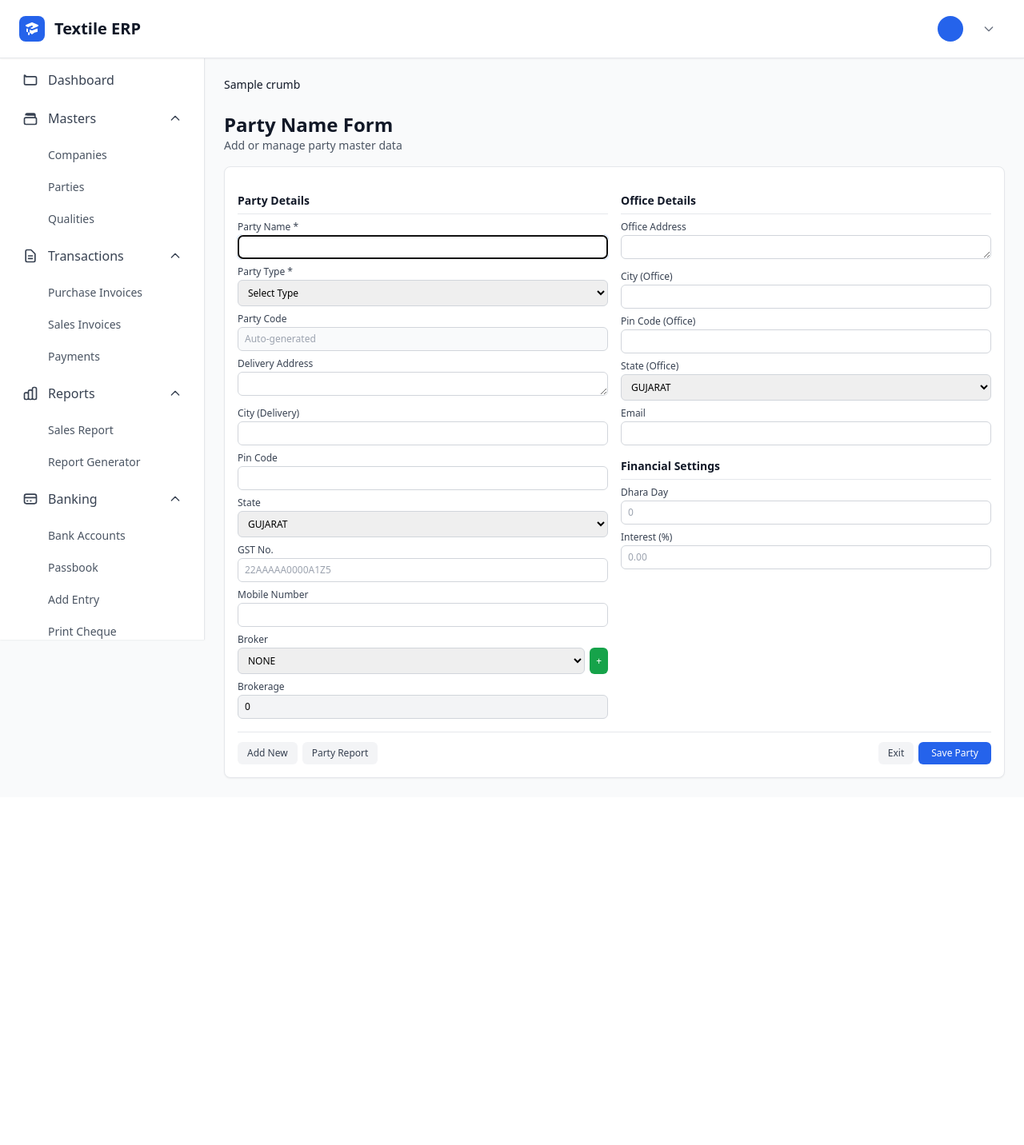
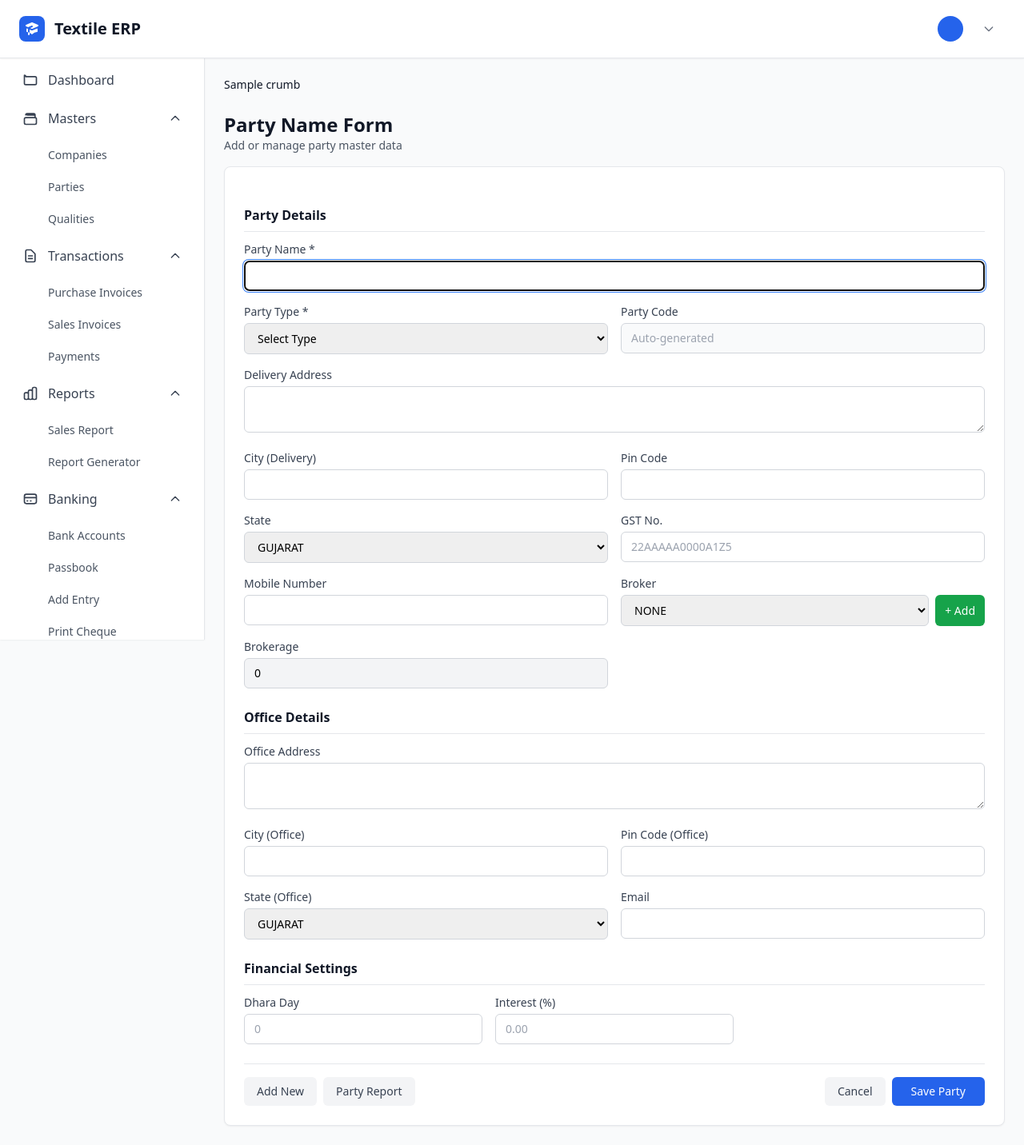
Before and after one commit to pc0riginal/textile, a Python web app: template app/templates/parties/create.html in a window 1280 px wide. Shown: the whole page at 80% size. Before the commit the page ends 974 px from the top, so only its background shows below. Run offline with Jinja, Linux system fonts and the light colour scheme; the template is opened without the code that fills it: most values are stand-ins (such as "Sample title", 1, 10 or a date in 2020); some libraries are stand-ins or nearby versions.

Commit message:
party form fixed

```diff
--- a/app/templates/parties/create.html
+++ b/app/templates/parties/create.html
@@ -9,32 +9,31 @@
         <p class="text-sm text-gray-600">Add or manage party master data</p>
     </div>
 
-    <div class="bg-white rounded-lg shadow-sm border border-gray-200 p-3 md:p-4">
+    <div class="bg-white rounded-lg shadow-sm border border-gray-200 p-3 md:p-6">
         {% if error %}
         <div class="mb-3 bg-red-50 border border-red-200 text-red-700 px-3 py-2 rounded-md text-xs">
             {{ error }}
         </div>
         {% endif %}
 
-        <form method="POST" action="/parties/create" @submit="validateForm" class="space-y-4">
+        <form method="POST" action="/parties/create" @submit="validateForm" class="space-y-4 md:space-y-6">
             {% if redirect_url %}
             <input type="hidden" name="redirect_url" value="{{ redirect_url }}">
             {% endif %}
 
+            <!-- Party Details -->
+            <div>
+                <h3 class="text-base font-semibold text-gray-900 mb-3 border-b pb-2">Party Details</h3>
                 <div class="grid grid-cols-1 md:grid-cols-2 gap-4">
-                <!-- Left Column: Party Details -->
-                <div>
-                    <h3 class="text-sm font-semibold text-gray-900 mb-2 border-b pb-1.5">Party Details</h3>
-                    <div class="space-y-2">
-                        <div>
-                            <label class="block text-xs font-medium text-gray-700 mb-0.5">Party Name *</label>
-                            <input type="text" name="name" x-model="name" required autofocus class="w-full px-2 py-1.5 text-xs border border-gray-300 rounded-md focus:ring-1 focus:ring-blue-500" :class="nameError ? 'border-red-500' : ''" @input="nameError = ''" @blur="if(!name.trim()) nameError = 'Party Name is required'">
-                            <span x-show="nameError" x-text="nameError" class="text-xs text-red-600 block"></span>
+                    <div class="md:col-span-2">
+                        <label class="block text-sm font-medium text-gray-700 mb-1">Party Name *</label>
+                        <input type="text" name="name" x-model="name" required autofocus @input="nameError = ''" @blur="if(!name.trim()) nameError = 'Party Name is required'" :class="nameError ? 'border-red-500' : 'border-gray-300'" class="w-full px-3 py-2 text-sm border rounded-md focus:ring-2 focus:ring-blue-500">
+                        <span x-show="nameError" x-text="nameError" class="text-xs text-red-600 block mt-1"></span>
                     </div>
 
                     <div>
-                            <label class="block text-xs font-medium text-gray-700 mb-0.5">Party Type *</label>
-                            <select name="party_type" required class="w-full px-2 py-1.5 text-xs border border-gray-300 rounded-md focus:ring-1 focus:ring-blue-500">
+                        <label class="block text-sm font-medium text-gray-700 mb-1">Party Type *</label>
+                        <select name="party_type" required class="w-full px-3 py-2 text-sm border border-gray-300 rounded-md focus:ring-2 focus:ring-blue-500">
                             <option value="">Select Type</option>
                             <option value="customer" {% if default_type == 'customer' %}selected{% endif %}>Customer</option>
                             <option value="supplier" {% if default_type == 'supplier' %}selected{% endif %}>Supplier</option>
@@ -45,29 +44,29 @@
                     </div>
 
                     <div>
-                            <label class="block text-xs font-medium text-gray-700 mb-0.5">Party Code</label>
-                            <input type="text" name="party_code" class="w-full px-2 py-1.5 text-xs border border-gray-300 rounded-md bg-gray-50" placeholder="Auto-generated">
+                        <label class="block text-sm font-medium text-gray-700 mb-1">Party Code</label>
+                        <input type="text" name="party_code" class="w-full px-3 py-2 text-sm border border-gray-300 rounded-md bg-gray-50" placeholder="Auto-generated">
+                    </div>
+
+                    <div class="md:col-span-2">
+                        <label class="block text-sm font-medium text-gray-700 mb-1">Delivery Address</label>
+                        <textarea name="delivery_address" rows="2" class="w-full px-3 py-2 text-sm border border-gray-300 rounded-md focus:ring-2 focus:ring-blue-500"></textarea>
                     </div>
 
                     <div>
-                            <label class="block text-xs font-medium text-gray-700 mb-0.5">Delivery Address</label>
-                            <textarea name="delivery_address" rows="1.5" class="w-full px-2 py-1.5 text-xs border border-gray-300 rounded-md focus:ring-1 focus:ring-blue-500"></textarea>
+                        <label class="block text-sm font-medium text-gray-700 mb-1">City (Delivery)</label>
+                        <input type="text" name="delivery_city" class="w-full px-3 py-2 text-sm border border-gray-300 rounded-md focus:ring-2 focus:ring-blue-500">
                     </div>
 
                     <div>
-                            <label class="block text-xs font-medium text-gray-700 mb-0.5">City (Delivery)</label>
-                            <input type="text" name="delivery_city" class="w-full px-2 py-1.5 text-xs border border-gray-300 rounded-md focus:ring-1 focus:ring-blue-500">
-                        </div>
-
-                        <div>
-                            <label class="block text-xs font-medium text-gray-700 mb-0.5">Pin Code</label>
-                            <input type="text" name="delivery_pincode" x-model="deliveryPincode" @input="validatePincode" maxlength="6" class="w-full px-2 py-1.5 text-xs border border-gray-300 rounded-md focus:ring-1 focus:ring-blue-500">
+                        <label class="block text-sm font-medium text-gray-700 mb-1">Pin Code</label>
+                        <input type="text" name="delivery_pincode" x-model="deliveryPincode" @input="validatePincode" maxlength="6" class="w-full px-3 py-2 text-sm border border-gray-300 rounded-md focus:ring-2 focus:ring-blue-500">
                         <p x-show="pincodeError" class="text-xs text-red-600 mt-1" x-text="pincodeError"></p>
                     </div>
 
                     <div>
-                            <label class="block text-xs font-medium text-gray-700 mb-0.5">State</label>
-                            <select name="delivery_state" class="w-full px-2 py-1.5 text-xs border border-gray-300 rounded-md focus:ring-1 focus:ring-blue-500">
+                        <label class="block text-sm font-medium text-gray-700 mb-1">State</label>
+                        <select name="delivery_state" class="w-full px-3 py-2 text-sm border border-gray-300 rounded-md focus:ring-2 focus:ring-blue-500">
                             {% for state in indian_states %}
                             <option value="{{ state }}" {% if state == 'GUJARAT' %}selected{% endif %}>{{ state }}</option>
                             {% endfor %}
@@ -75,61 +74,59 @@
                     </div>
 
                     <div>
-                            <label class="block text-xs font-medium text-gray-700 mb-0.5">GST No.</label>
-                            <input type="text" name="gstin" x-model="gstin" @input="gstin = gstin.toUpperCase(); validateGST()" maxlength="15" class="w-full px-2 py-1.5 text-xs border border-gray-300 rounded-md focus:ring-1 focus:ring-blue-500 uppercase" placeholder="22AAAAA0000A1Z5">
+                        <label class="block text-sm font-medium text-gray-700 mb-1">GST No.</label>
+                        <input type="text" name="gstin" x-model="gstin" @input="gstin = gstin.toUpperCase(); validateGST()" maxlength="15" class="w-full px-3 py-2 text-sm border border-gray-300 rounded-md focus:ring-2 focus:ring-blue-500 uppercase" placeholder="22AAAAA0000A1Z5">
                         <p x-show="gstError" class="text-xs text-red-600 mt-1" x-text="gstError"></p>
                     </div>
 
                     <div>
-                            <label class="block text-xs font-medium text-gray-700 mb-0.5">Mobile Number</label>
-                            <input type="text" name="phone" x-model="phone" @input="validateMobile" maxlength="10" class="w-full px-2 py-1.5 text-xs border border-gray-300 rounded-md focus:ring-1 focus:ring-blue-500">
+                        <label class="block text-sm font-medium text-gray-700 mb-1">Mobile Number</label>
+                        <input type="text" name="phone" x-model="phone" @input="validateMobile" maxlength="10" class="w-full px-3 py-2 text-sm border border-gray-300 rounded-md focus:ring-2 focus:ring-blue-500">
                         <p x-show="mobileError" class="text-xs text-red-600 mt-1" x-text="mobileError"></p>
                     </div>
 
                     <div>
-                            <label class="block text-xs font-medium text-gray-700 mb-0.5">Broker</label>
-                            <div class="flex gap-1.5">
-                                <select name="broker_id" x-model="brokerId" @change="toggleBrokerage" class="flex-1 px-2 py-1.5 text-xs border border-gray-300 rounded-md focus:ring-1 focus:ring-blue-500">
+                        <label class="block text-sm font-medium text-gray-700 mb-1">Broker</label>
+                        <div class="flex gap-2">
+                            <select name="broker_id" x-model="brokerId" @change="toggleBrokerage" class="flex-1 px-3 py-2 text-sm border border-gray-300 rounded-md focus:ring-2 focus:ring-blue-500">
                                 <option value="">NONE</option>
                                 {% for broker in brokers %}
                                 <option value="{{ broker._id }}">{{ broker.name }}</option>
                                 {% endfor %}
                             </select>
-                                <button type="button" @click="showBrokerModal = true" class="px-2 py-1.5 text-xs bg-green-600 text-white rounded-md hover:bg-green-700">+</button>
+                            <button type="button" @click="showBrokerModal = true" class="px-3 py-2 text-sm bg-green-600 text-white rounded-md hover:bg-green-700">+ Add</button>
                         </div>
                     </div>
 
                     <div>
-                            <label class="block text-xs font-medium text-gray-700 mb-0.5">Brokerage</label>
-                            <input type="number" step="0.01" name="brokerage" x-model="brokerage" :disabled="!brokerId" class="w-full px-2 py-1.5 text-xs border border-gray-300 rounded-md focus:ring-1 focus:ring-blue-500" :class="!brokerId ? 'bg-gray-100' : ''">
+                        <label class="block text-sm font-medium text-gray-700 mb-1">Brokerage</label>
+                        <input type="number" step="0.01" name="brokerage" x-model="brokerage" :disabled="!brokerId" class="w-full px-3 py-2 text-sm border border-gray-300 rounded-md focus:ring-2 focus:ring-blue-500" :class="!brokerId ? 'bg-gray-100' : ''">
                     </div>
                 </div>
             </div>
 
-                <!-- Right Column: Office & Financial Details -->
-                <div class="space-y-4">
             <!-- Office Details -->
             <div>
-                        <h3 class="text-sm font-semibold text-gray-900 mb-2 border-b pb-1.5">Office Details</h3>
-                        <div class="space-y-2">
-                            <div>
-                                <label class="block text-xs font-medium text-gray-700 mb-0.5">Office Address</label>
-                                <textarea name="office_address" rows="1.5" class="w-full px-2 py-1.5 text-xs border border-gray-300 rounded-md focus:ring-1 focus:ring-blue-500"></textarea>
+                <h3 class="text-base font-semibold text-gray-900 mb-3 border-b pb-2">Office Details</h3>
+                <div class="grid grid-cols-1 md:grid-cols-2 gap-4">
+                    <div class="md:col-span-2">
+                        <label class="block text-sm font-medium text-gray-700 mb-1">Office Address</label>
+                        <textarea name="office_address" rows="2" class="w-full px-3 py-2 text-sm border border-gray-300 rounded-md focus:ring-2 focus:ring-blue-500"></textarea>
                     </div>
 
                     <div>
-                                <label class="block text-xs font-medium text-gray-700 mb-0.5">City (Office)</label>
-                                <input type="text" name="office_city" class="w-full px-2 py-1.5 text-xs border border-gray-300 rounded-md focus:ring-1 focus:ring-blue-500">
+                        <label class="block text-sm font-medium text-gray-700 mb-1">City (Office)</label>
+                        <input type="text" name="office_city" class="w-full px-3 py-2 text-sm border border-gray-300 rounded-md focus:ring-2 focus:ring-blue-500">
                     </div>
 
                     <div>
-                                <label class="block text-xs font-medium text-gray-700 mb-0.5">Pin Code (Office)</label>
-                                <input type="text" name="office_pincode" maxlength="6" class="w-full px-2 py-1.5 text-xs border border-gray-300 rounded-md focus:ring-1 focus:ring-blue-500">
+                        <label class="block text-sm font-medium text-gray-700 mb-1">Pin Code (Office)</label>
+                        <input type="text" name="office_pincode" maxlength="6" class="w-full px-3 py-2 text-sm border border-gray-300 rounded-md focus:ring-2 focus:ring-blue-500">
                     </div>
 
                     <div>
-                                <label class="block text-xs font-medium text-gray-700 mb-0.5">State (Office)</label>
-                                <select name="office_state" class="w-full px-2 py-1.5 text-xs border border-gray-300 rounded-md focus:ring-1 focus:ring-blue-500">
+                        <label class="block text-sm font-medium text-gray-700 mb-1">State (Office)</label>
+                        <select name="office_state" class="w-full px-3 py-2 text-sm border border-gray-300 rounded-md focus:ring-2 focus:ring-blue-500">
                             {% for state in indian_states %}
                             <option value="{{ state }}" {% if state == 'GUJARAT' %}selected{% endif %}>{{ state }}</option>
                             {% endfor %}
@@ -137,41 +134,39 @@
                     </div>
 
                     <div>
-                                <label class="block text-xs font-medium text-gray-700 mb-0.5">Email</label>
-                                <input type="email" name="email" class="w-full px-2 py-1.5 text-xs border border-gray-300 rounded-md focus:ring-1 focus:ring-blue-500">
+                        <label class="block text-sm font-medium text-gray-700 mb-1">Email</label>
+                        <input type="email" name="email" class="w-full px-3 py-2 text-sm border border-gray-300 rounded-md focus:ring-2 focus:ring-blue-500">
                     </div>
                 </div>
             </div>
 
             <!-- Financial Settings -->
             <div>
-                        <h3 class="text-sm font-semibold text-gray-900 mb-2 border-b pb-1.5">Financial Settings</h3>
-                        <div class="space-y-2">
+                <h3 class="text-base font-semibold text-gray-900 mb-3 border-b pb-2">Financial Settings</h3>
+                <div class="grid grid-cols-1 md:grid-cols-3 gap-4">
                     <div>
-                                <label class="block text-xs font-medium text-gray-700 mb-0.5">Dhara Day</label>
-                                <input type="number" name="dhara_day" x-model="dharaDay" @input="validateDharaDay" class="w-full px-2 py-1.5 text-xs border border-gray-300 rounded-md focus:ring-1 focus:ring-blue-500" placeholder="0">
+                        <label class="block text-sm font-medium text-gray-700 mb-1">Dhara Day</label>
+                        <input type="number" name="dhara_day" x-model="dharaDay" @input="validateDharaDay" class="w-full px-3 py-2 text-sm border border-gray-300 rounded-md focus:ring-2 focus:ring-blue-500" placeholder="0">
                         <p x-show="dharaDayError" class="text-xs text-red-600 mt-1" x-text="dharaDayError"></p>
                     </div>
 
                     <div>
-                                <label class="block text-xs font-medium text-gray-700 mb-0.5">Interest (%)</label>
-                                <input type="number" step="0.01" name="interest" x-model="interest" @input="validateInterest" class="w-full px-2 py-1.5 text-xs border border-gray-300 rounded-md focus:ring-1 focus:ring-blue-500" placeholder="0.00">
+                        <label class="block text-sm font-medium text-gray-700 mb-1">Interest (%)</label>
+                        <input type="number" step="0.01" name="interest" x-model="interest" @input="validateInterest" class="w-full px-3 py-2 text-sm border border-gray-300 rounded-md focus:ring-2 focus:ring-blue-500" placeholder="0.00">
                         <p x-show="interestError" class="text-xs text-red-600 mt-1" x-text="interestError"></p>
-                            </div>
-                        </div>
                     </div>
                 </div>
             </div>
 
             <!-- Form Buttons -->
-            <div class="flex flex-wrap items-center justify-between gap-2 pt-3 border-t">
-                <div class="flex gap-1.5">
-                    <button type="button" @click="resetForm" class="px-3 py-1.5 text-xs bg-gray-100 text-gray-700 rounded-md hover:bg-gray-200">Add New</button>
-                    <a href="/parties" class="px-3 py-1.5 text-xs bg-gray-100 text-gray-700 rounded-md hover:bg-gray-200 inline-block">Party Report</a>
+            <div class="flex flex-col sm:flex-row items-center justify-between gap-2 sm:gap-3 pt-4 border-t">
+                <div class="flex gap-2">
+                    <button type="button" @click="resetForm" class="px-4 py-2 text-sm bg-gray-100 text-gray-700 rounded-md hover:bg-gray-200">Add New</button>
+                    <a href="/parties" class="px-4 py-2 text-sm bg-gray-100 text-gray-700 rounded-md hover:bg-gray-200 inline-block">Party Report</a>
                 </div>
-                <div class="flex gap-1.5">
-                    <a href="/parties" class="px-3 py-1.5 text-xs bg-gray-100 text-gray-700 rounded-md hover:bg-gray-200 inline-block">Exit</a>
-                    <button type="submit" class="px-4 py-1.5 text-xs bg-blue-600 text-white rounded-md hover:bg-blue-700">Save Party</button>
+                <div class="flex gap-2">
+                    <a href="/parties" class="px-4 py-2 text-sm bg-gray-100 text-gray-700 rounded-md hover:bg-gray-200 inline-block">Cancel</a>
+                    <button type="submit" class="px-6 py-2 text-sm bg-blue-600 text-white rounded-md hover:bg-blue-700">Save Party</button>
                 </div>
             </div>
         </form>
--- a/app/templates/parties/list.html
+++ b/app/templates/parties/list.html
@@ -119,9 +119,7 @@
                                 <a href="/parties/{{ party._id }}/edit" class="action-btn text-indigo-600" title="Edit">
                                     <svg fill="none" stroke="currentColor" viewBox="0 0 24 24"><path stroke-linecap="round" stroke-linejoin="round" stroke-width="2" d="M11 5H6a2 2 0 00-2 2v11a2 2 0 002 2h11a2 2 0 002-2v-5m-1.414-9.414a2 2 0 112.828 2.828L11.828 15H9v-2.828l8.586-8.586z"/></svg>
                                 </a>
-                                <a href="/parties/{{ party._id }}/ledger" class="action-btn text-green-600" title="Ledger">
-                                    <svg fill="none" stroke="currentColor" viewBox="0 0 24 24"><path stroke-linecap="round" stroke-linejoin="round" stroke-width="2" d="M9 7h6m0 10v-3m-3 3h.01M9 17h.01M9 14h.01M12 14h.01M15 11h.01M12 11h.01M9 11h.01M7 21h10a2 2 0 002-2V5a2 2 0 00-2-2H7a2 2 0 00-2 2v14a2 2 0 002 2z"/></svg>
-                                </a>
+
                                 <button onclick="deleteParty('{{ party._id }}', '{{ party.name }}')" class="action-btn text-red-500" title="Delete">
                                     <svg fill="none" stroke="currentColor" viewBox="0 0 24 24"><path stroke-linecap="round" stroke-linejoin="round" stroke-width="2" d="M19 7l-.867 12.142A2 2 0 0116.138 21H7.862a2 2 0 01-1.995-1.858L5 7m5 4v6m4-6v6m1-10V4a1 1 0 00-1-1h-4a1 1 0 00-1 1v3M4 7h16"/></svg>
                                 </button>
```
Lines whose indentation alone changed are shown as unchanged.
